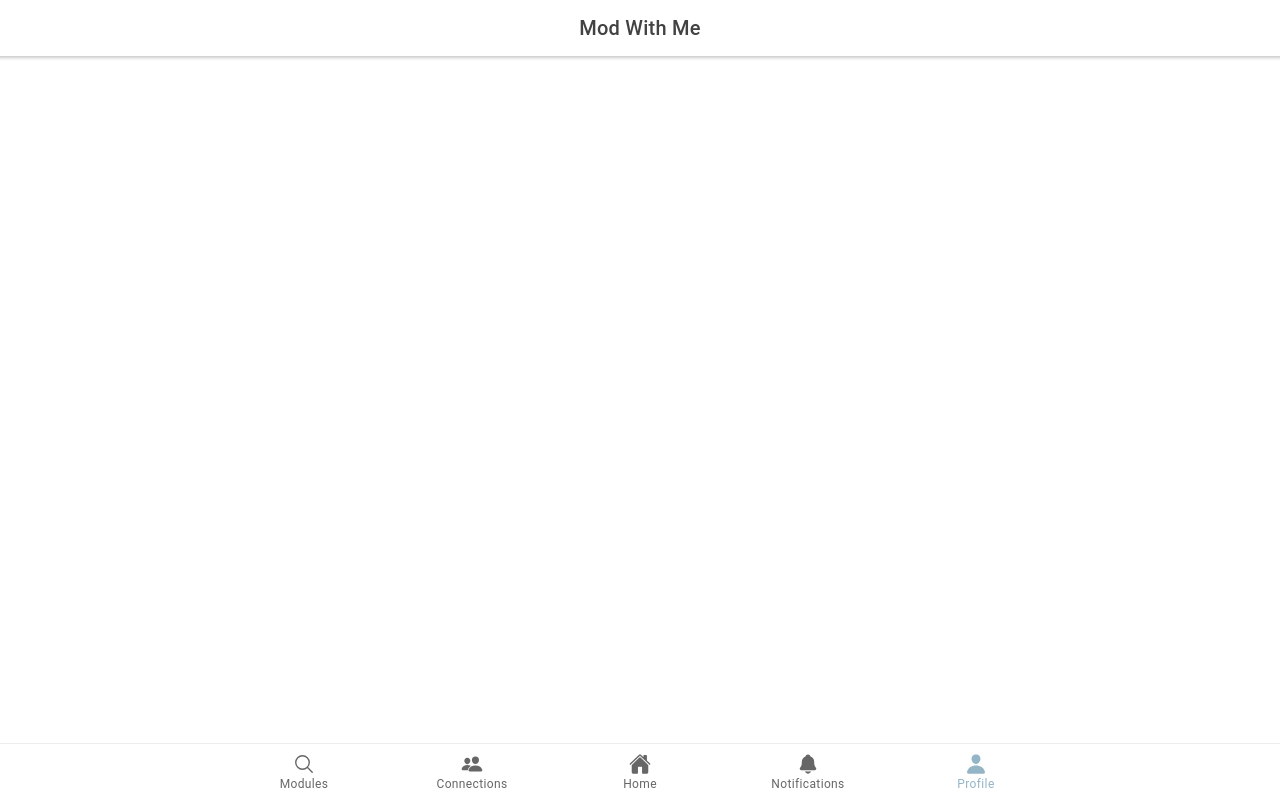
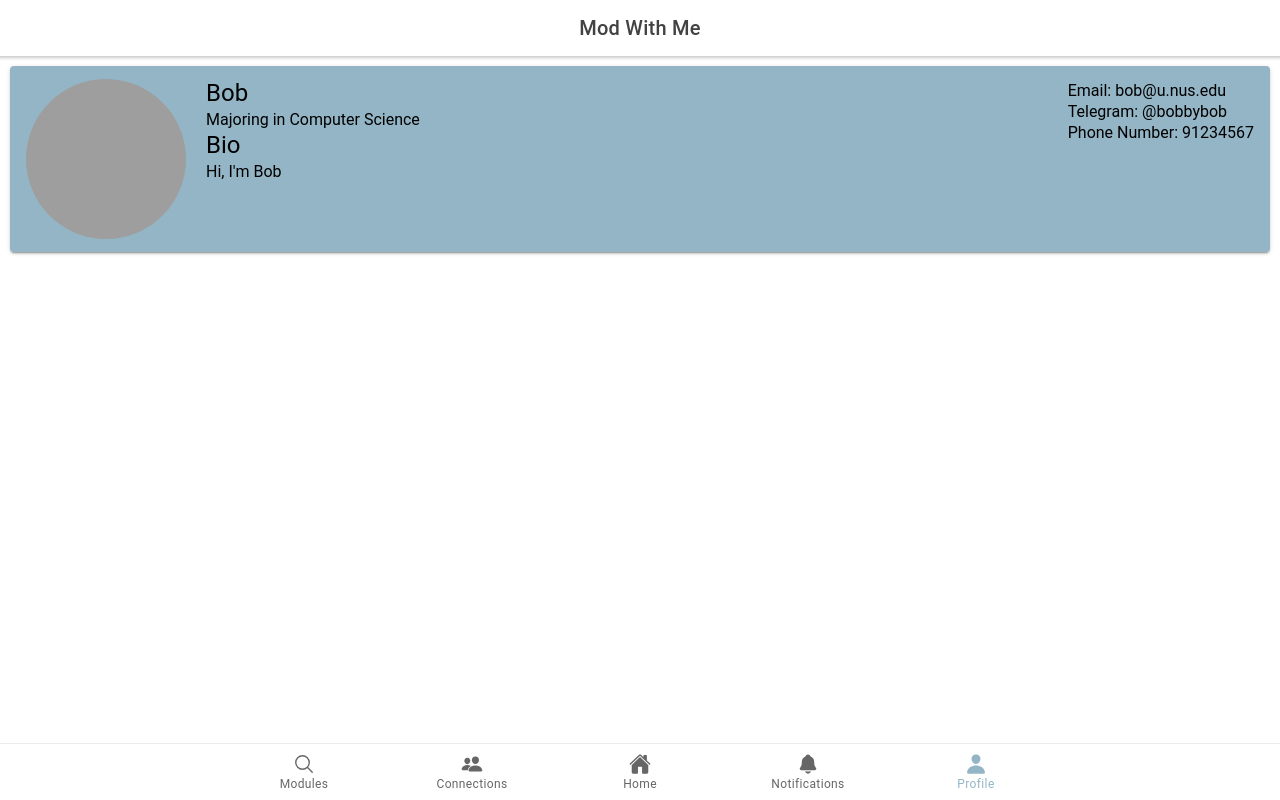
Before and after one commit to CS3216-A3-Group-5/frontend, a React (Create React App) app: page /user_profile in a window 1280 px wide. Built offline with nearby package versions, Linux system fonts and the light colour scheme; grey boxes are pictures that could not be loaded.

Commit message:
Implement initial profile page

```diff
--- a/src/api/sampleData.ts
+++ b/src/api/sampleData.ts
@@ -3,7 +3,13 @@
  * This is sample data to be able to see UI layout.
  */
 
-import { ConnectionStatus, UniModule, User, UserStatus } from './types';
+import {
+  ConnectionStatus,
+  DetailedUser,
+  UniModule,
+  User,
+  UserStatus,
+} from './types';
 
 export const sampleUsers: Array<User> = [
   {
@@ -43,3 +49,17 @@ export const sampleModuleData: Array<UniModule> = [
     enrolledStudents: sampleUsers,
   },
 ];
+
+export const sampleDetailedUser: DetailedUser = {
+  contact_details: {
+    email: 'bob@u.nus.edu',
+    telegramHandle: '@bobbybob',
+    phoneNumber: '91234567',
+  },
+  matriculationYear: '2022',
+  universityCourse: 'Computer Science',
+  bio: `Hi, I'm Bob`,
+  id: '3',
+  name: 'Bob',
+  connectionStatus: ConnectionStatus.NOT_CONNECTED,
+};
--- /dev/null
+++ b/src/api/users.ts
@@ -0,0 +1,13 @@
+/**
+ * API call handlers for users.
+ */
+
+import { sampleDetailedUser } from './sampleData';
+import { DetailedUser } from './types';
+
+/**
+ * Returns detailed user object of self
+ */
+export function getSelfUser(): DetailedUser {
+  return sampleDetailedUser;
+}
--- a/src/pages/user_profile/index.tsx
+++ b/src/pages/user_profile/index.tsx
@@ -1,23 +1,109 @@
 import {
+  IonCard,
+  IonCardContent,
+  IonAvatar,
   IonContent,
-  IonHeader,
+  // IonItem,
+  // IonLabel,
   IonPage,
-  IonTitle,
-  IonToolbar,
 } from '@ionic/react';
 import AppHeader from '../../components/AppHeader';
+import { useEffect, useState } from 'react';
+import { DetailedUser } from '../../api/types';
+import { getSelfUser } from '../../api/users';
+import styles from './styles.module.scss';
 
 export default function UserProfile() {
+  const [user, setUserDetails] = useState<DetailedUser>();
+
+  // shoot api query before painting to screen
+  useEffect(() => {
+    //TODO: add actual api call, with error handling
+    //should get the detailed user information for currently logged in user
+    setUserDetails(getSelfUser());
+  }, []);
+
+  if (user) {
     return (
       <IonPage>
         <AppHeader />
         <IonContent fullscreen>
-        <IonHeader collapse="condense">
-          <IonToolbar>
-            <IonTitle size="large">Tab 2</IonTitle>
-          </IonToolbar>
-        </IonHeader>
+          <IonCard color="primary">
+            <IonCardContent>
+              <div
+                style={{
+                  display: 'flex',
+                  flexDirection: 'row',
+                  justifyContent: 'space-between',
+                }}
+              >
+                <div style={{ display: 'flex', flexDirection: 'row' }}>
+                  <IonAvatar slot="start" className={styles['profile-picture']}>
+                    <img
+                      alt="user picture"
+                      src={
+                        user.profilePic
+                          ? user.profilePic
+                          : 'assets/user_default_icon.svg'
+                      }
+                    ></img>
+                  </IonAvatar>
+                  <div className={styles['user-information']}>
+                    <h1 className={styles['name']}>{user.name}</h1>
+                    <h2 className={styles['major']}>
+                      Majoring in {user.universityCourse}
+                    </h2>
+
+                    <h1 className={styles['bio-header']}>Bio</h1>
+                    <h2 className={styles['bio']}>{user.bio}</h2>
+                  </div>
+                </div>
+
+                <div className={styles['contact-information']}>
+                  <h2>Email: {user.contact_details.email}</h2>
+                  <h2>
+                    Telegram:{' '}
+                    {user.contact_details.telegramHandle
+                      ? user.contact_details.telegramHandle
+                      : 'None'}
+                  </h2>
+                  <h2>
+                    Phone Number:{' '}
+                    {user.contact_details.phoneNumber
+                      ? user.contact_details.phoneNumber
+                      : 'None'}
+                  </h2>
+                </div>
+              </div>
+            </IonCardContent>
+          </IonCard>
         </IonContent>
       </IonPage>
     );
+  } else {
+    return (
+      <IonPage>
+        <AppHeader />
+        <IonContent fullscreen></IonContent>
+      </IonPage>
+    );
   }
+}
+
+// <IonItem>
+//   <IonAvatar slot="start" className={styles['profilePicture']}>
+//     <img
+//       alt="user thumbnail"
+//       src={
+//         user.profilePic
+//           ? user.profilePic
+//           : 'assets/user_default_icon.svg'
+//       }
+//     ></img>
+//   </IonAvatar>
+//   <IonLabel>
+//     <h1>{user.name}</h1>
+//     <h2>Majoring in {user.universityCourse}</h2>
+//     {user.userStatus ? <p>{user.userStatus}</p> : null}
+//   </IonLabel>
+// </IonItem>
--- /dev/null
+++ b/src/pages/user_profile/styles.module.scss
@@ -0,0 +1,10 @@
+.profile-picture {
+  height: 10rem;
+  width: 10rem;
+  margin-right: 20px;
+}
+
+.contact-information {
+  display: 'flex';
+  flex-direction: 'column';
+}
```
Also changed, not shown: 1 other file (tests, documents, lock files or other folders). Lines whose indentation alone changed are shown as unchanged.
